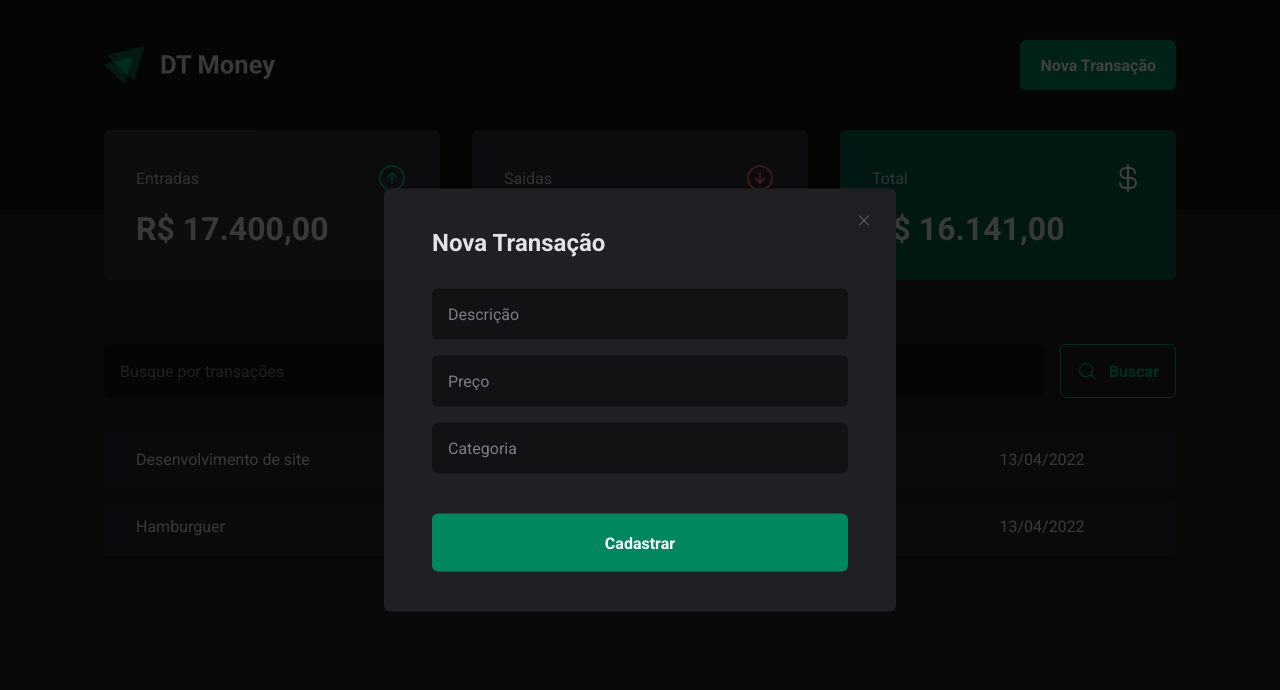
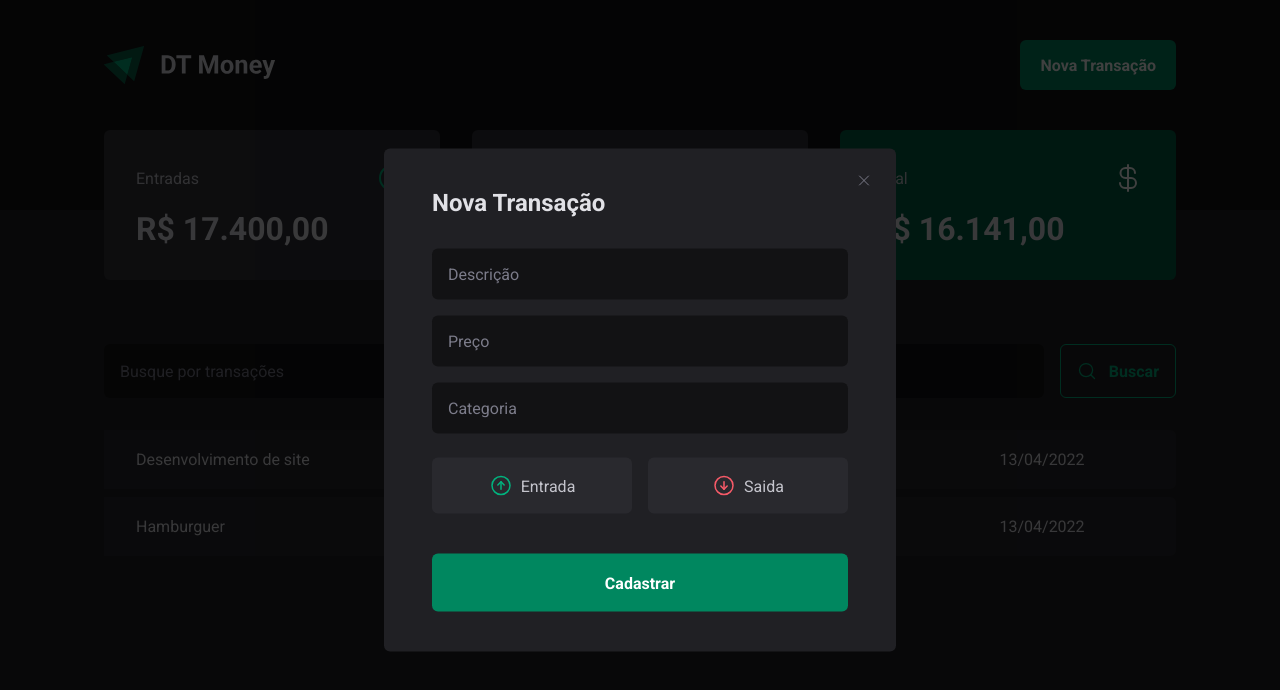
Before and after one commit to GabrielGCJ/p-03-react-js-rocketseat-dt-money, a React (Vite) app: page / in a window 1280 px wide. Both pictures are taken after a click on the button "Nova Transação". Shown: the top 690 px of the page. Built offline with nearby package versions, Linux system fonts and the light colour scheme.

Commit message:
feature/add-input-and-output-buttons

```diff
--- a/src/components/NewTransactionModal/NewTransactionModal.tsx
+++ b/src/components/NewTransactionModal/NewTransactionModal.tsx
@@ -1,6 +1,6 @@
 import * as Dialog from '@radix-ui/react-dialog';
-import { CloseButton, Content, Overlay } from './styles';
-import { X } from 'phosphor-react';
+import { CloseButton, Content, Overlay, TransactionTypeButton, TransectionType } from './styles';
+import { ArrowCircleDown, ArrowCircleUp, X } from 'phosphor-react';
 
 
 export const NewTransactionModal = () => {
@@ -19,6 +19,18 @@
                     <input type="number" placeholder='Preço' required />
                     <input type="text" placeholder='Categoria' required />
 
+                    <TransectionType>
+                        <TransactionTypeButton variant='income'>
+                            <ArrowCircleUp size={24} />
+                            Entrada
+                        </TransactionTypeButton>
+                        <TransactionTypeButton variant='outcome'>
+                            <ArrowCircleDown size={24} />
+                            Saida
+                        </TransactionTypeButton>
+
+                    </TransectionType>
+
                     <button type='submit'>Cadastrar</button>
                 </form>
             </Content>
--- a/src/components/NewTransactionModal/styles.ts
+++ b/src/components/NewTransactionModal/styles.ts
@@ -73,3 +73,36 @@
     font-weight: 0 ;
     color: ${(props) => props.theme["gray-500"]} ;
 `
+
+export const TransectionType = styled.div`
+    display: grid ;
+    grid-template-columns: repeat(2, 1fr) ;
+    gap: 1rem ;
+    margin-top: 0.5rem ;
+`
+
+interface TransactionTypeButtonProps {
+    variant: "income" | "outcome"
+}
+
+export const TransactionTypeButton = styled.button<TransactionTypeButtonProps>`
+    display: flex ;
+    align-items: center;
+    justify-content: center;
+    padding: 1rem;
+    gap: 0.5rem ;
+    border-radius: 6px ;
+    cursor: pointer ;
+    border: 0;
+
+    color: ${(props) => props.theme["gray-300"]};
+    background: ${(props) => props.theme["gray-700"]};
+
+
+    svg{
+        color: ${(props) => props.variant === "income" ?
+            props.theme["green-300"] :
+            props.theme["red-300"]}
+        ;
+    }
+`
```
